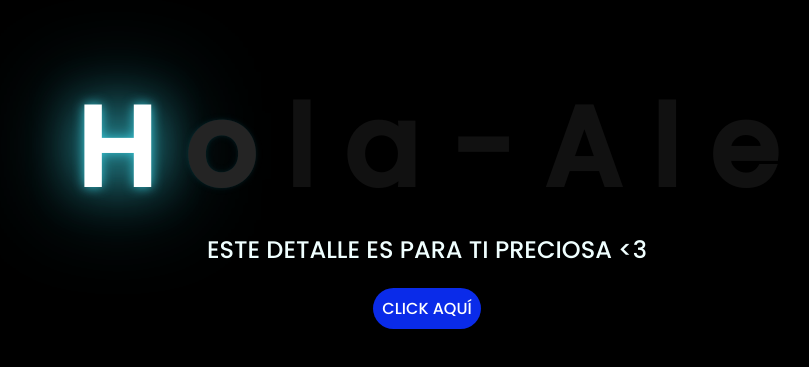
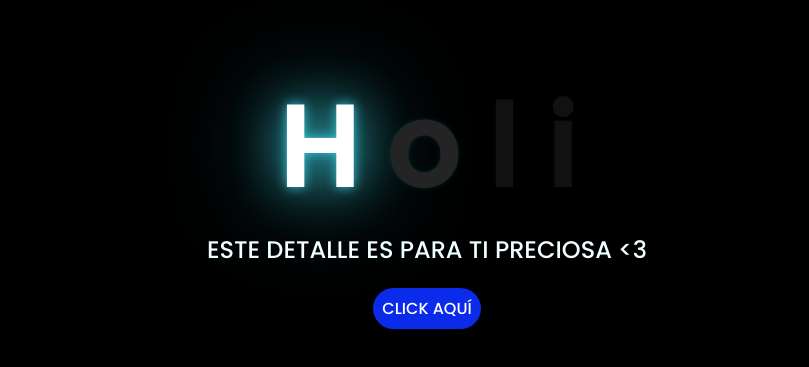
Before and after one commit to holaezequielbarriga-lgtm/florecitas, a plain HTML site: page index.html in a window 1280 px wide. Shown: the part 139-506 px from the top of the page, without its empty margins (221-1030 px from the left). Drawn offline with Linux system fonts and the light colour scheme.

Commit message:
index.html

```diff
--- a/index.html
+++ b/index.html
@@ -15,11 +15,7 @@
         <span>H</span>
         <span>o</span>
         <span>l</span>
-        <span>a</span>
-        <span>-</span>
-        <span>A</span>
-        <span>l</span>
-        <span>e</span>
+        <span>i</span>
     </div>
     <div class="description">
         <span>ESTE DETALLE ES PARA TI PRECIOSA <3 </span>
```
